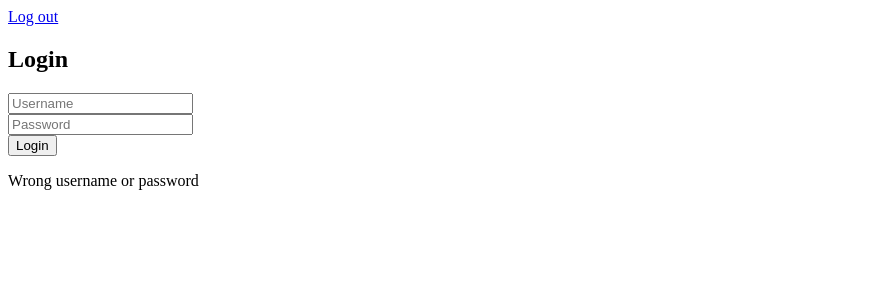
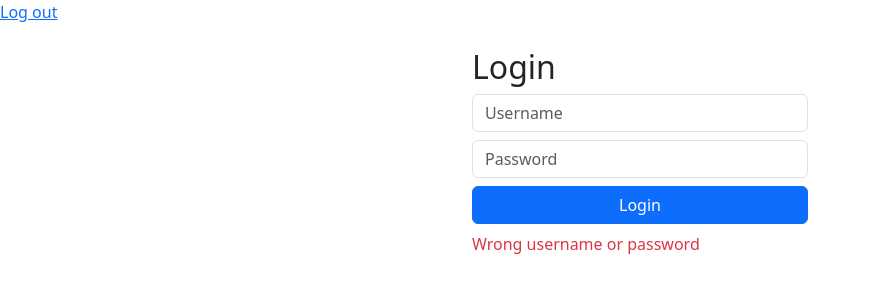
Before and after one commit to Project-300-Module-Feedback/module-feedback-app, an Angular app: page / in a window 1280 px wide. Both pictures are taken after a click on the button "Login". Shown: the top 300 px of the page, without its empty margins (0-870 px from the left). Built offline with nearby package versions, Linux system fonts and the light colour scheme.

Commit message:
Add Bootstrap for styling and enhance UI components in feedback and login forms

```diff
--- a/angular.json
+++ b/angular.json
@@ -25,6 +25,7 @@
               }
             ],
             "styles": [
+              "node_modules/bootstrap/dist/css/bootstrap.min.css",
               "src/styles.css"
             ]
           },
--- a/package.json
+++ b/package.json
@@ -17,6 +17,7 @@
     "@angular/forms": "^22.2.0",
     "@angular/platform-browser": "^22.2.0",
     "@angular/router": "^22.2.0",
+    "bootstrap": "^5.3.8",
     "rxjs": "~7.8.0",
     "tslib": "^2.3.0"
   },
--- a/src/app/addfeedback/addfeedback.html
+++ b/src/app/addfeedback/addfeedback.html
@@ -1,5 +1,6 @@
-<h2>Tell us about the module</h2>
+<div class="container mt-4" style="max-width: 600px;">
+  <h2>Tell us about the module</h2>
 
-<textarea #comment rows="6" cols="60" placeholder="Write your feedback here"></textarea>
-<br>
-<button (click)="submitForm(comment.value); comment.value = ''">Send</button>
+  <textarea #comment class="form-control mb-2" rows="6" placeholder="Write your feedback here"></textarea>
+  <button class="btn btn-primary" (click)="submitForm(comment.value); comment.value = ''">Send</button>
+</div>
--- a/src/app/app.config.ts
+++ b/src/app/app.config.ts
@@ -1,10 +1,12 @@
 import { ApplicationConfig, provideBrowserGlobalErrorListeners } from '@angular/core';
 import { provideRouter } from '@angular/router';
+import { provideHttpClient } from '@angular/common/http';
 import { routes } from './app.routes';
 
 export const appConfig: ApplicationConfig = {
   providers: [
     provideBrowserGlobalErrorListeners(),
-    provideRouter(routes)
+    provideRouter(routes),
+    provideHttpClient()
   ]
 };
--- a/src/app/login/login.html
+++ b/src/app/login/login.html
@@ -1,11 +1,11 @@
-<h2>Login</h2>
+<div class="container mt-4" style="max-width: 360px;">
+  <h2>Login</h2>
 
-<input #username placeholder="Username">
-<br>
-<input #password type="password" placeholder="Password">
-<br>
-<button (click)="login(username.value, password.value)">Login</button>
+  <input #username class="form-control mb-2" placeholder="Username">
+  <input #password class="form-control mb-2" type="password" placeholder="Password">
+  <button class="btn btn-primary w-100" (click)="login(username.value, password.value)">Login</button>
 
-@if (errorMsg()) {
-  <p>{{ errorMsg() }}</p>
-}
+  @if (errorMsg()) {
+    <p class="text-danger mt-2">{{ errorMsg() }}</p>
+  }
+</div>
```
Also changed, not shown: 1 other file (tests, documents, lock files or other folders).
